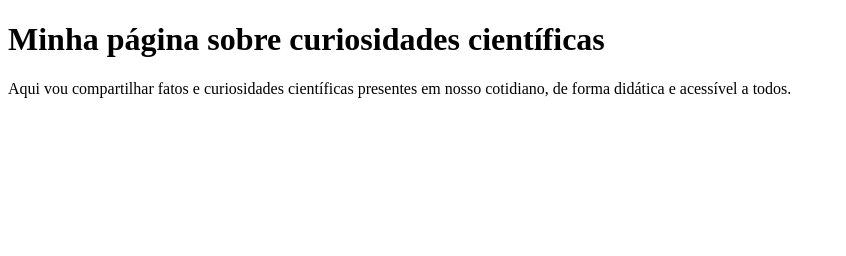
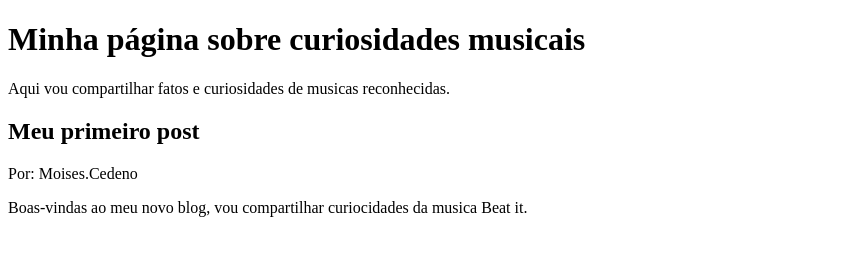
Before and after one commit to gonzalezmoises-ai/alura, a plain HTML site: page index.html in a window 1280 px wide. Shown: the whole page, without its empty margins (0-846 px from the left). Drawn offline with Linux system fonts and the light colour scheme.

Commit message:
Update index.html

```diff
--- a/index.html
+++ b/index.html
@@ -1,14 +1,17 @@
 
 <!DOCTYPE html>
 
-<html lang="en">
+<html lang="pt-br">
 <head>
 <meta charset="UTF-8">
 <meta name="viewport" content="width=device-width, initial-scale=1.0">
-<title>Document</title>
+<title>Blog</title>
 </head>
 <body>
-<h1>Minha página sobre curiosidades científicas</h1>
-<p1>Aqui vou compartilhar fatos e curiosidades científicas presentes em nosso cotidiano, de forma didática e acessível a todos.</p1>
+<h1>Minha página sobre curiosidades musicais</h1>
+<p1>Aqui vou compartilhar fatos e curiosidades de musicas reconhecidas.</p1>
+<h2>Meu primeiro post</h2>
+  <p>Por: Moises.Cedeno
+<p>Boas-vindas ao meu novo blog, vou compartilhar curiocidades da musica Beat it.</p>
 </body>
 </html>
```
